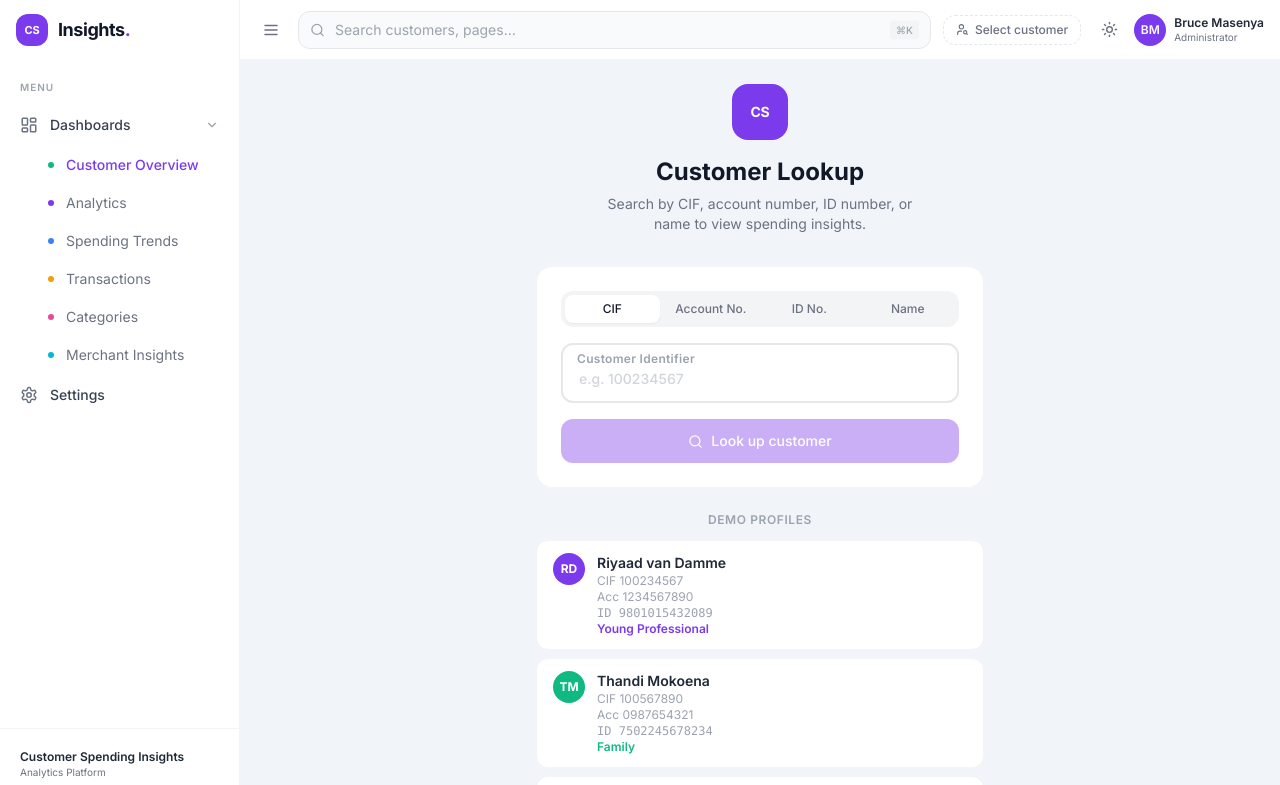
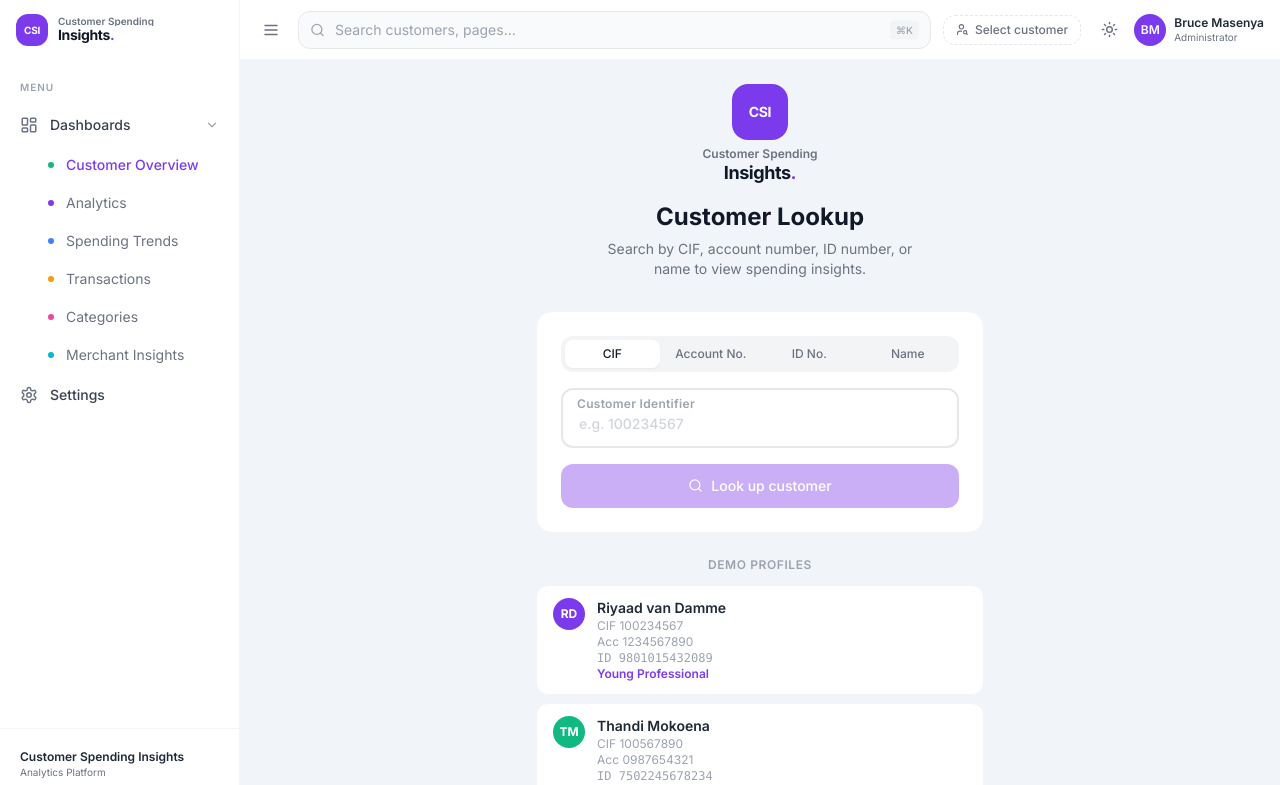
Before and after one commit to brucespider11/spending-insights-dashboard, a React (Vite) app: page /customers in a window 1280 px wide. Shown: the top 785 px of the page. Built offline with nearby package versions, Linux system fonts and the light colour scheme.

Commit message:
fix: updated the app icon

```diff
--- a/src/components/customers/CustomerLookup.tsx
+++ b/src/components/customers/CustomerLookup.tsx
@@ -104,9 +104,15 @@ export default function CustomerLookup({ onFound }: Props) {
       <div className="w-full max-w-md">
         {/* Header */}
         <div className="text-center mb-8">
-          <div className="w-14 h-14 rounded-2xl bg-brand-600 flex items-center justify-center mx-auto mb-4">
-            <span className="text-white text-sm font-bold tracking-tight">CS</span>
+          <div className="w-14 h-14 rounded-2xl bg-brand-600 flex items-center justify-center mx-auto mb-2">
+            <span className="text-white text-sm font-bold tracking-tight">CSI</span>
           </div>
+          <p className="text-xs font-semibold leading-none text-gray-500 dark:text-gray-500 mb-0.5">
+            Customer Spending
+          </p>
+          <p className="text-lg font-bold leading-tight tracking-tight text-gray-900 dark:text-white mb-4">
+            Insights<span className="text-brand-600">.</span>
+          </p>
           <h1 className="text-2xl font-bold text-gray-900 dark:text-white">Customer Lookup</h1>
           <p className="text-sm text-gray-500 dark:text-gray-500 mt-1.5 max-w-xs mx-auto">
             Search by CIF, account number, ID number, or name to view spending insights.
--- a/src/components/layout/Sidebar.tsx
+++ b/src/components/layout/Sidebar.tsx
@@ -56,12 +56,17 @@ function SidebarContent({ forceExpanded = false }: { forceExpanded?: boolean })
       <div
         className={`flex items-center h-[60px] px-4 flex-shrink-0 ${isExpanded ? 'gap-2.5' : 'justify-center'}`}>
         <div className="w-8 h-8 rounded-xl bg-brand-600 flex items-center justify-center flex-shrink-0">
-          <span className="text-white text-[11px] font-bold tracking-tight">CS</span>
+          <span className="text-white text-[10px] font-bold tracking-tight">CSI</span>
         </div>
         {isExpanded && (
-          <span className="font-bold text-lg tracking-tight text-gray-900 dark:text-white flex-1">
-            Insights<span className="text-brand-600">.</span>
-          </span>
+          <div className="flex-1 min-w-0">
+            <p className="text-[10px] font-semibold leading-none text-gray-500 dark:text-gray-500 truncate">
+              Customer Spending
+            </p>
+            <p className="text-sm font-bold leading-tight tracking-tight text-gray-900 dark:text-white truncate">
+              Insights<span className="text-brand-600">.</span>
+            </p>
+          </div>
         )}
         {forceExpanded && mobileOpen && (
           <button
```
Also changed, not shown: public/favicon.svg, 1 other file (tests, documents, lock files or other folders).
